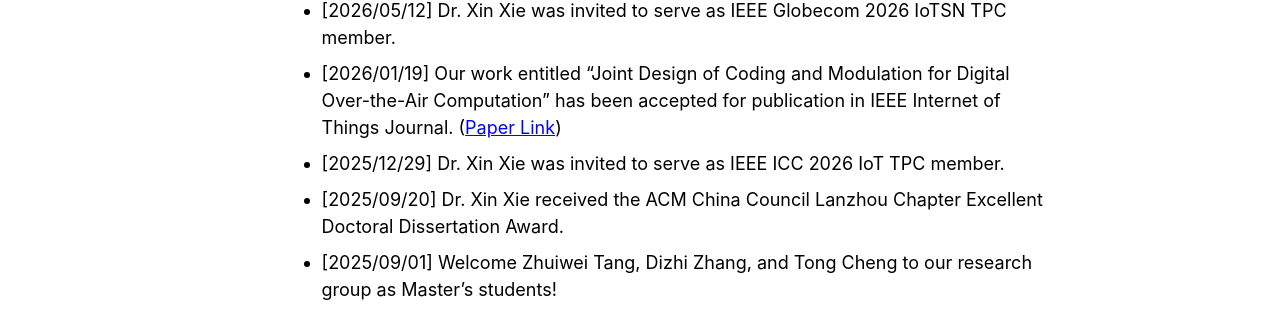
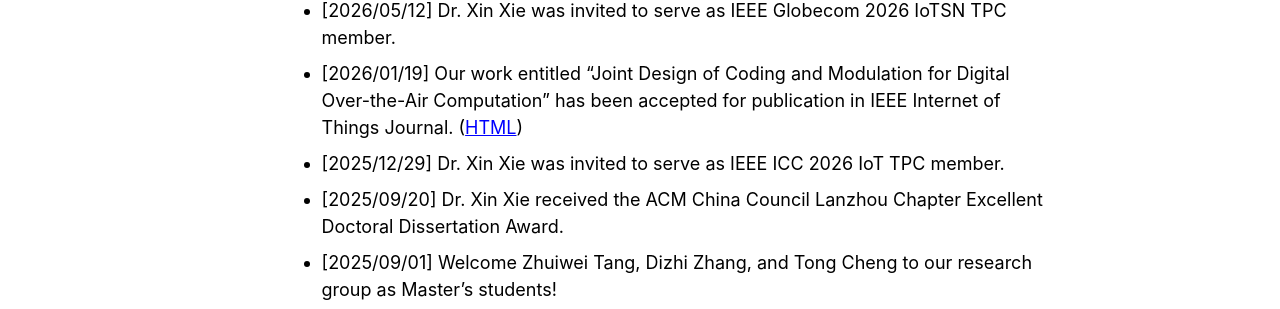
Before and after one commit to xiexin312/xiexin312.github.io, a Jekyll site: the page built from _pages/about.md, in a window 1280 px wide and 1395 px high. Shown: the part 866-1175 px from the top of the window. Built offline with Jekyll 4.4.1, drawn with Linux system fonts in a browser that asks for light colours; some web fonts are replaced; a script bundle is joined from its source files by our own code; library files that are not in the unit come from our copies.

Commit message:
修改一些东西

```diff
--- a/_includes/pub-simple.html
+++ b/_includes/pub-simple.html
@@ -5,5 +5,5 @@
   {% if post.number %}no. {{ post.number }}, {% endif %}
   {% if post.pages %}pp. {{ post.pages }}, {% endif %}
   {{ post.date | date: "%Y" }}.
-  {% if post.doi %}<a href="https://doi.org/{{ post.doi }}">[Paper Link]</a>{% endif %}
+  {% if post.doi %}<a href="https://doi.org/{{ post.doi }}">[HTML]</a>{% endif %}
 </li>
--- a/_pages/about.md
+++ b/_pages/about.md
@@ -24,7 +24,7 @@ We are the **Ubiquitous Connectivity and Intelligent Computing (UC&IC) Group**,
 
 ## News
 * [2026/05/12] Dr. Xin Xie was invited to serve as IEEE Globecom 2026 IoTSN TPC member.
-* [2026/01/19] Our work entitled "Joint Design of Coding and Modulation for Digital Over-the-Air Computation" has been accepted for publication in IEEE Internet of Things Journal. ([Paper Link](https://ieeexplore.ieee.org/abstract/document/11358822))
+* [2026/01/19] Our work entitled "Joint Design of Coding and Modulation for Digital Over-the-Air Computation" has been accepted for publication in IEEE Internet of Things Journal. ([HTML](https://ieeexplore.ieee.org/abstract/document/11358822))
 * [2025/12/29] Dr. Xin Xie was invited to serve as IEEE ICC 2026 IoT TPC member.
 * [2025/09/20] Dr. Xin Xie received the ACM China Council Lanzhou Chapter Excellent Doctoral Dissertation Award.
 * [2025/09/01] Welcome Zhuiwei Tang, Dizhi Zhang, and Tong Cheng to our research group as Master's students!
```
